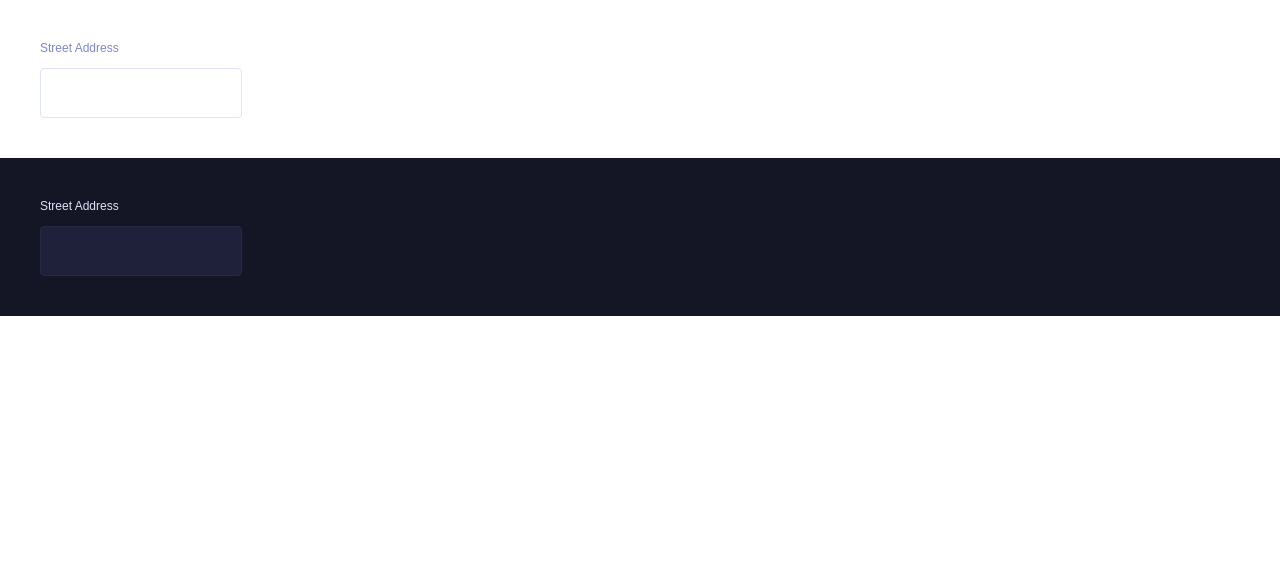
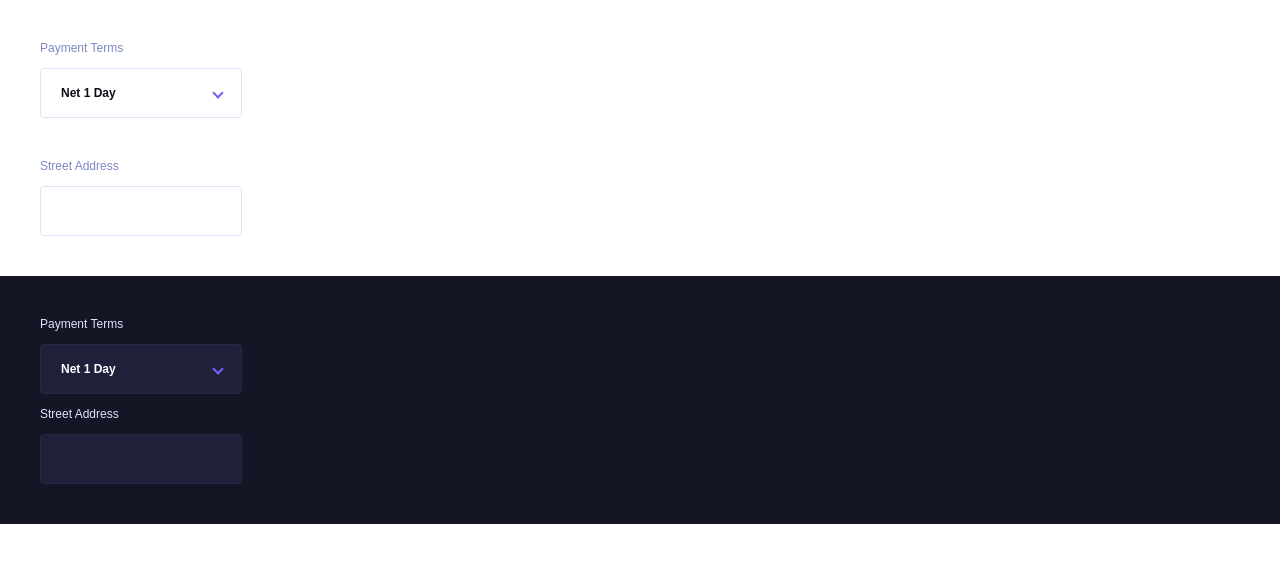
Before and after one commit to nazifbara/invoice-app, a SvelteKit app: page /input in a window 1280 px wide. Shown: the top 562 px of the page. Built offline with nearby package versions, Linux system fonts and the light colour scheme; a web font is replaced by a local one.

Commit message:
add the Dropdown component

```diff
--- /dev/null
+++ b/src/lib/components/Dropdown.svelte
@@ -0,0 +1,63 @@
+<script lang="ts">
+	export let options: { value: string; label: string }[] = [];
+	export let label: string = '';
+	export let name: string = '';
+</script>
+
+<label class="flex flex-col gap-3">
+	{#if label}
+		<span class="text-darkText2 dark:text-lightText2">{label}</span>
+	{/if}
+	<div
+		class={`
+		w-full
+		relative
+		overflow-hidden
+		after:block
+		after:w-2
+		after:h-2
+		after:border-l-[0px]
+		after:border-l-transparent
+		after:border-b-[0px]
+		after:border-b-transparent
+		after:border-r-[2px]
+		after:border-r-primary
+		after:border-t-[2px]
+		after:border-t-primary
+		after:absolute
+		after:top-[50%]
+		after:-translate-y-1/2
+		after:rotate-[135deg]
+		after:right-5
+		after:content-[""]
+	`}
+	>
+		<select
+			{name}
+			class={`
+			appearance-none
+			bg-white
+			text-darkText
+			font-bold
+			border
+			border-lightText2
+			px-5
+			py-4
+			outline-none
+			rounded-[0.25rem]
+			w-full
+			z-50
+			focus:border-primary
+			dark:text-white
+			dark:bg-darkBg2
+			dark:border-[#252945]
+		`}
+		>
+			{#each options as option}
+				<option value={option.value}>
+					{option.label}
+				</option>
+			{/each}
+		</select>
+	</div>
+</label>
--- a/src/routes/input/+page.svelte
+++ b/src/routes/input/+page.svelte
@@ -1,11 +1,21 @@
 <script lang="ts">
 	import TextField from '$lib/components/TextField.svelte';
+	import Dropdown from '$lib/components/Dropdown.svelte';
+
+	const options = [
+		{ value: '1', label: 'Net 1 Day' },
+		{ value: '7', label: 'Net 7 Days' },
+		{ value: '14', label: 'Net 14 Days' },
+		{ value: '30', label: 'Net 30 Days' }
+	];
 </script>
 
-<div class="grid gap-3 p-10 justify-start">
+<div class="grid gap-10 p-10 justify-start">
+	<Dropdown label="Payment Terms" {options} />
 	<TextField label="Street Address" />
 </div>
 
 <div class="grid gap-3 p-10 justify-start bg-[#141625] dark">
+	<Dropdown label="Payment Terms" {options} />
 	<TextField label="Street Address" />
 </div>
```
